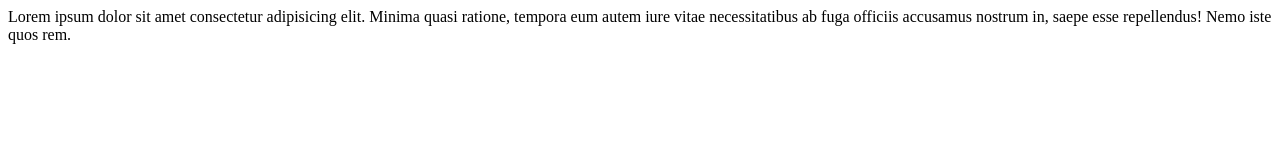
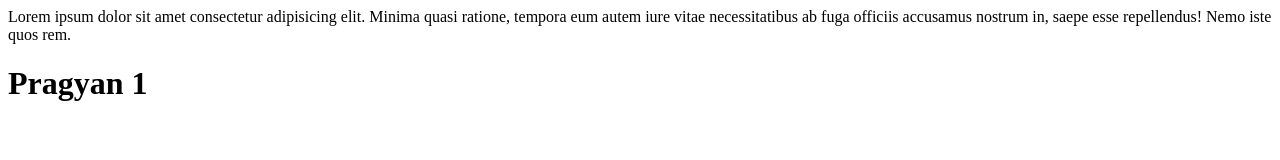
Before and after one commit to pragyanbt/demo-learn, a plain HTML site: page index.html in a window 1280 px wide. Drawn offline with Linux system fonts and the light colour scheme.

Commit message:
Name added

```diff
--- a/index.html
+++ b/index.html
@@ -1,3 +1,4 @@
 <p>Lorem ipsum dolor sit amet consectetur adipisicing elit. Minima quasi ratione,
     tempora eum autem iure vitae necessitatibus ab fuga officiis accusamus nostrum in, saepe esse repellendus!
      Nemo iste quos rem.</p>
+     <h1>Pragyan 1</h1>
```
